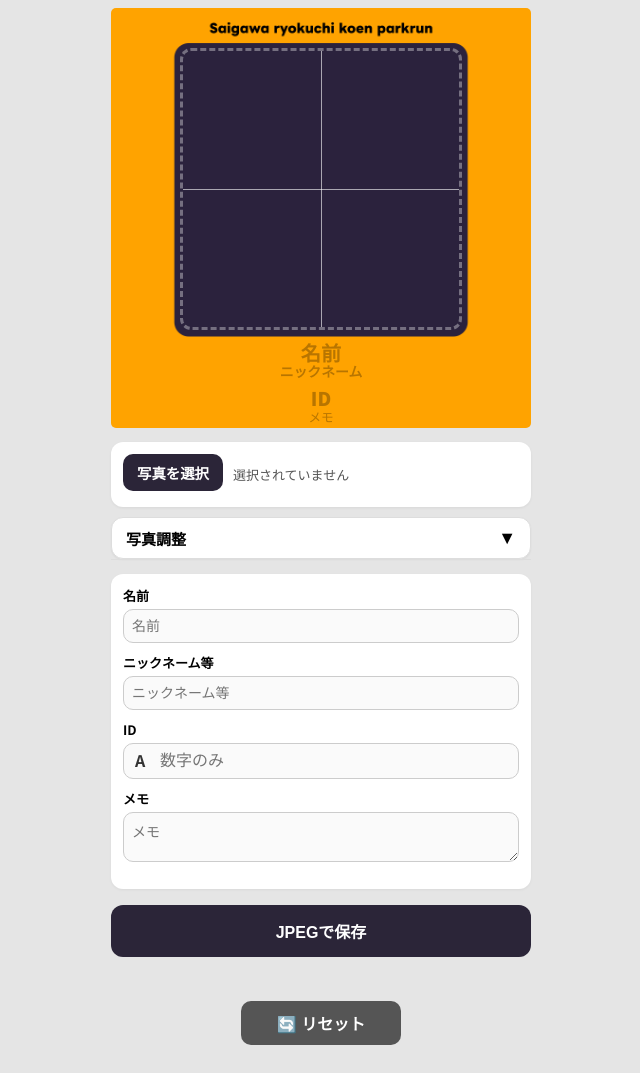
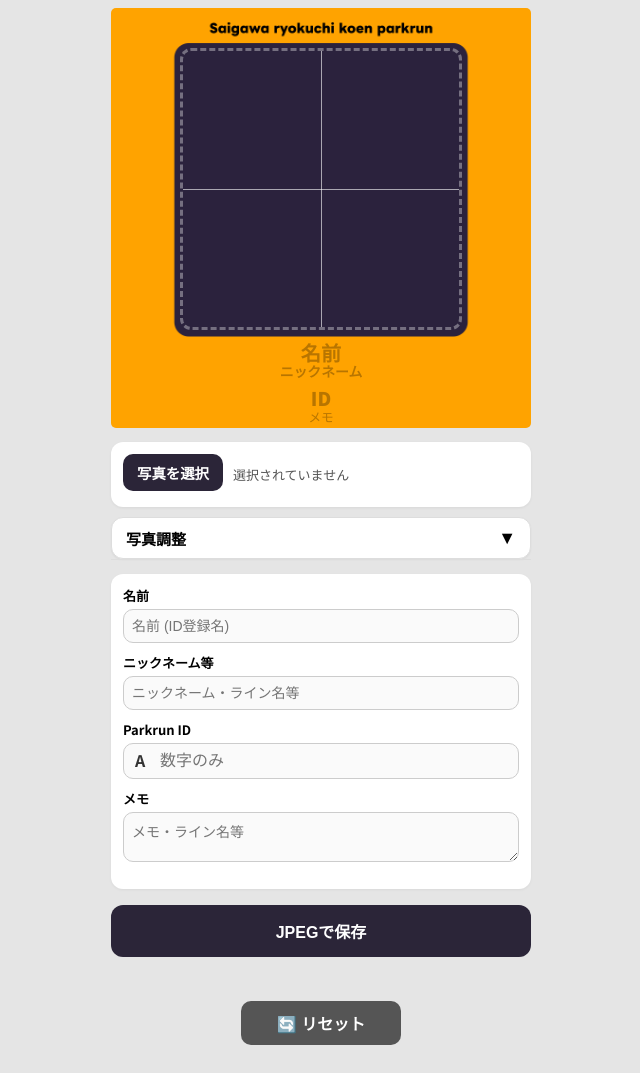
Before and after one commit to mattun9/srkprofilephoto-app, a plain HTML site: page index.html in a window 1280 px wide. Shown: the whole page, without its empty margins (319-959 px from the left). Drawn offline with nearby package versions, Linux system fonts and the light colour scheme.

Commit message:
Add files via upload

```diff
--- a/index.html
+++ b/index.html
@@ -74,12 +74,12 @@
     <!-- テキスト入力 -->
     <div class="input-card">
       <label>名前</label>
-      <input id="nameInput" class="text-input" placeholder="名前">
+      <input id="nameInput" class="text-input" placeholder="名前 (ID登録名)">
 
       <label>ニックネーム等</label>
-      <input id="nickInput" class="text-input" placeholder="ニックネーム等">
+      <input id="nickInput" class="text-input" placeholder="ニックネーム・ライン名等">
 
-      <label>ID</label>
+      <label>Parkrun ID</label>
 
 <div class="id-wrapper">
   <span class="id-prefix">A</span>
@@ -91,7 +91,7 @@
 </div>
 
       <label>メモ</label>
-      <textarea id="memoInput" class="text-input" rows="2" placeholder="メモ"></textarea>
+      <textarea id="memoInput" class="text-input" rows="2" placeholder="メモ・ライン名等"></textarea>
     </div>
 
     <button id="saveBtn" class="save-btn">
```
